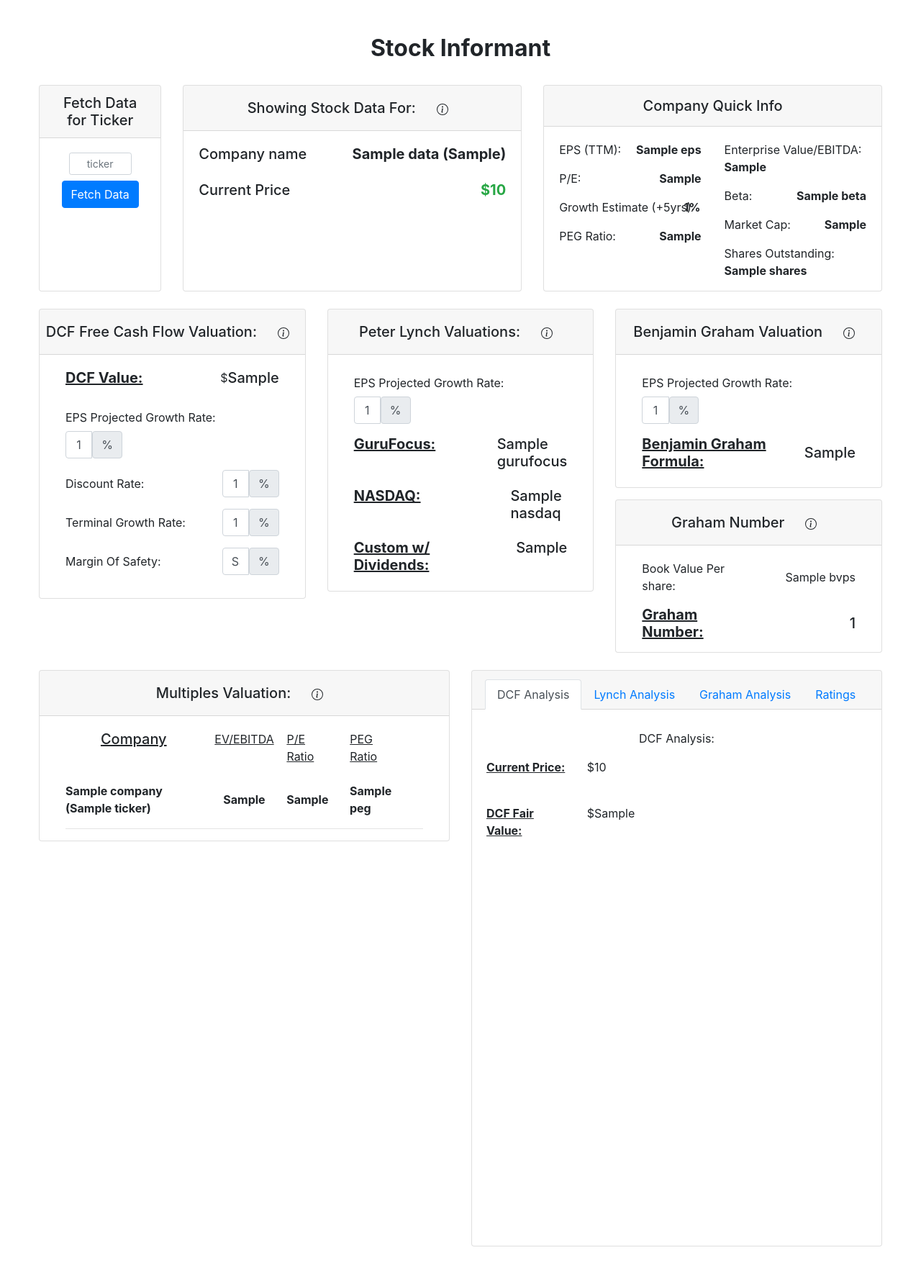
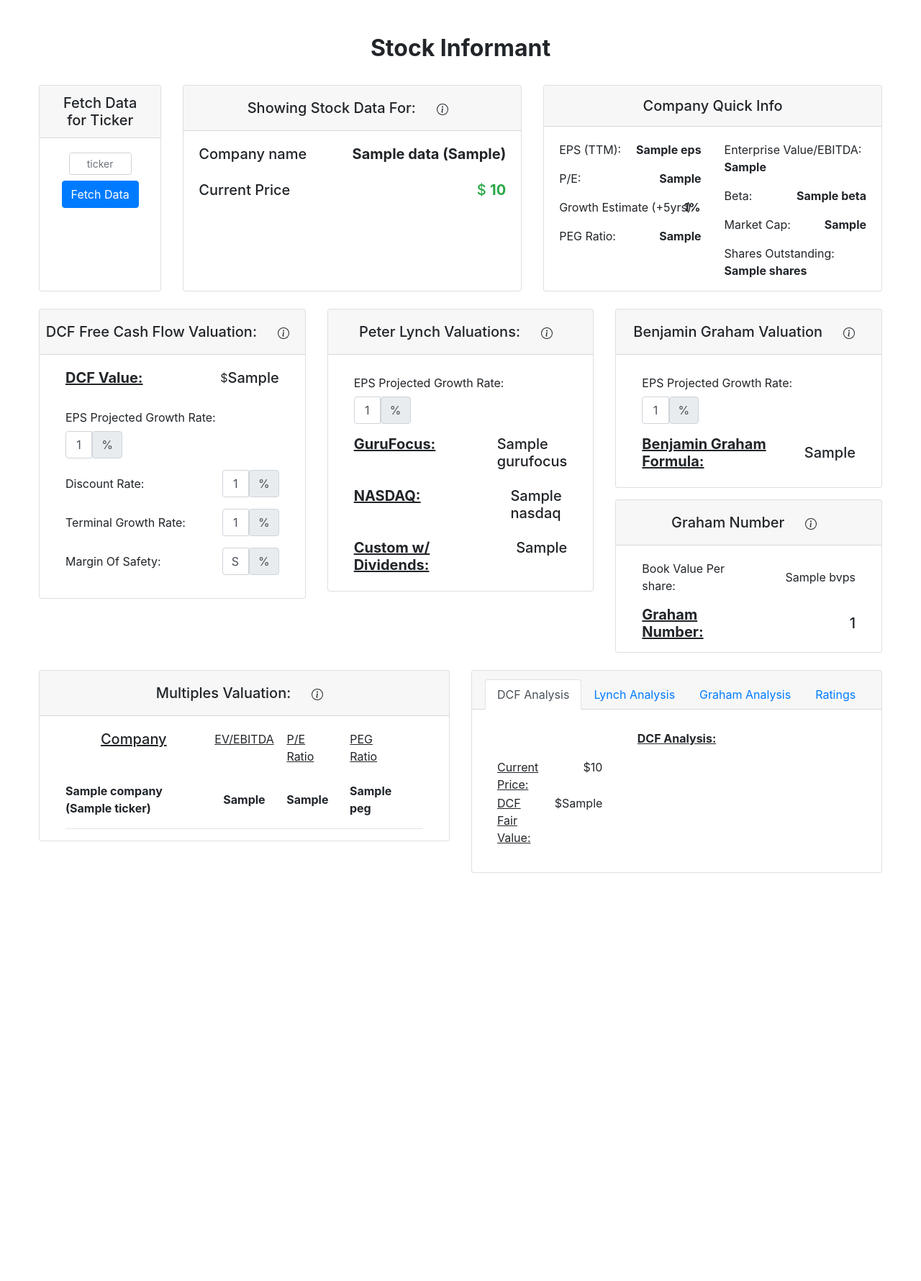
Before and after one commit to LHeen08/stock_informant, a Flask app: template src/templates/data-page.html in a window 1280 px wide. Shown: the whole page at 72% size. After the commit the page ends 1213 px from the top, so only its background shows below. Run offline with Flask 3, Linux system fonts and the light colour scheme; the template is opened without the code that fills it: most values are stand-ins (such as "Sample title", 1, 10 or a date in 2020).

Commit message:
Implement lynch and dcf analysis tabs

```diff
--- a/src/static/custom-scripts.js
+++ b/src/static/custom-scripts.js
@@ -98,6 +98,8 @@ function fetchData(initial_fetch) {
   });
 }
 
+
+// Update DCF values
 function updateDCF() {
   // Variables for dcf
   var epsGrowth = $("#dcf-eps-growth-entry").val();
@@ -129,7 +131,9 @@ function updateDCF() {
 
         // Return the new dcf value
         $("#dcf-val").text(data["dcfVal"]);
-        $("#dcf-analysis").text(data["dcfVal"]);
+        $("#dcf-analysis-value").text(data["dcfVal"]);
+
+        analysisDCFUpdate();
       } else {
         alert("Error getting data from /calculate_dcf");
       }
@@ -166,6 +170,12 @@ function updatePeterLynch() {
         $("#lynch-guru-focus").text(data["gurufocus"]); // Guru focus entry
         $("#lynch-nasdaq").text(data["nasdaq"]); // Guru focus entry
         $("#lynch-custom").text(data["my_method"]); // Guru focus entry
+
+        // upate analysis values
+        $("#gurufocus-analysis-value").text(data["gurufocus"]);
+        $("#nasdaq-analysis-value").text(data["nasdaq"]);
+        $("#custom-analysis-value").text(data["my_method"]);
+        analysisLynch();
       } else {
         alert("Error getting data from /calculate_peter_lynch");
       }
@@ -232,6 +242,151 @@ function elementExists(selector) {
   return $(selector).length > 0;
 }
 
+
+// Function to update the analysis for dcf
+function analysisDCFUpdate() {
+
+  // Get the text content of the element with id="current-price"
+  var currentPriceText = $("#current-price").text();
+  // Remove "$" sign and convert to a floating-point number
+  var numericPrice = parseFloat(currentPriceText.replace("$", ""));
+
+  var dcfVal = Number($("#dcf-val").text());
+
+  console.log("DCF analysis currentPrice: ", numericPrice, " dcf: ", dcfVal);
+
+  // Determine +20% and -20% from dcf fair val
+  var underval = dcfVal * (1 - .20);
+  var overval = dcfVal * (1 + .20);
+
+  var undervalPercent = ((underval - numericPrice) / underval) * 100;
+  var overvalPercent = ((numericPrice - overval) / numericPrice) * 100;
+
+  var outputText;
+  var backgroundColor;
+
+  if (numericPrice > underval && numericPrice < overval) {
+    // Current price is fair value
+    outputText = "Fair Value";
+    backgroundColor = "yellow";
+    moreInfo = "Stock is currently within 20% of DCF Val";
+
+  }
+  else if (numericPrice <= underval) {
+    // Current price is undervalued
+    outputText = "Undervalued";
+    backgroundColor = "lightgreen"; // Set the background color for undervalued
+    moreInfo = `Based off of the DCF Value and Current Price the stock is undervalued by <strong>${undervalPercent.toFixed(2)}%</strong>`;
+
+  }
+  else {
+    // Current price is overvalued
+    outputText = "Overvalued"
+    backgroundColor = "lightcoral"; // Set the background color for overvalued
+    moreInfo = `Based off of the DCF Value and Current Price the stock is overvalued by <strong>${overvalPercent.toFixed(2)}%</strong>`;
+
+  }
+
+
+
+  $("#dcf-analysis-valuation")
+    .text("")
+    .append($("<strong>").html(outputText))
+    .css("background-color", backgroundColor); // Set the background color of the element
+
+  $("#dcf-analysis-info").html(moreInfo);
+
+}
+
+
+// Perform peter lynch calculations analysis
+function analysisLynch() {
+  var gurufocus = $("#gurufocus-analysis-value").text();
+  var nasdaq = $("#nasdaq-analysis-value").text();
+  var custom = $("#custom-analysis-value").text();
+
+
+  // Determine if undervalued, fair value or overvalued for each
+  var guruOutput;
+  var guruBackground;
+  var nasdaqOutput;
+  var nasdaqBackground;
+  var customOutput;
+  var customBackground
+
+  // guru: > 1 might be overvalued, < 1 might be undervalued
+  if (gurufocus > 1) {
+    // Stock might be overvalued
+    guruOutput = "Overvalued";
+    guruBackground = "lightcoral";
+
+  }
+  else {
+    // Stock might be undervalued
+    guruOutput = "Undervalued";
+    guruBackground = "lightgreen";
+  }
+
+
+  // nasdaq:
+  $("#gurufocus-analysis-valuation")
+    .text("")
+    .append($("<strong>").html(guruOutput))
+    .css("background-color", guruBackground);
+
+
+  // within 10% of 1 lets consider fair value
+  // guru: > 1 might be overvalued, < 1 might be undervalued
+  if (nasdaq >= .90 && nasdaq <= 1.10) {
+    nasdaqOutput = "Fair Value";
+    nasdaqBackground = "yellow";
+  }
+  else if (nasdaq > 1.10) {
+    // Stock might be overvalued
+    nasdaqOutput = "Overvalued";
+    nasdaqBackground = "lightcoral";
+
+  }
+  else {
+    // Stock might be undervalued
+    nasdaqOutput = "Undervalued";
+    nasdaqBackground = "lightgreen";
+  }
+
+  $("#nasdaq-analysis-valuation")
+    .text("")
+    .append($("<strong>").html(nasdaqOutput))
+    .css("background-color", nasdaqBackground);
+
+
+  // custom method: <1 overvalued, 1-1.5 fair value, >1.5 undervalue
+  if (custom < 1) {
+    // Stock might be overvalued
+    customOutput = "Overvalued";
+    customBackground = "lightcoral";
+
+  }
+  else if(custom >= 1 && custom < 1.5){
+    // Stock might be undervalued
+    customOutput = "Fair Value";
+    customBackground = "yellow";
+  }
+  else{
+    // Stock may be undervalued
+    customOutput = "Undervalued";
+    customBackground = "lightgreen";
+  }
+
+
+  $("#custom-analysis-valuation")
+  .text("")
+  .append($("<strong>").html(customOutput))
+  .css("background-color", customBackground);
+
+}
+
+
+
 $(document).ready(function () {
   hideLoader();
 
@@ -286,6 +441,13 @@ $(document).ready(function () {
   $("#ben-graham-info-popover").popover({ trigger: "hover" });
   $("#graham-number-info-popover").popover({ trigger: "hover" });
   $("#multiples-valuation-info-popover").popover({ trigger: "hover" });
+
+
+  // Call analysis function updates
+  analysisDCFUpdate();
+  analysisLynch();
+
+
 
   // Handle initial page ticker fetch data button with jQuery
   $("#initial-ticker").on("keydown", function (e) {
@@ -472,4 +634,6 @@ $(document).ready(function () {
         this.value = old_ben_graham_eps_growth;
       }
     });
+
+
 });
--- a/src/static/custom-style.css
+++ b/src/static/custom-style.css
@@ -93,3 +93,30 @@ form.ticker-entry * {
 .speed .units {
   font-size: 3vw;
 }
+
+
+#dcf-analysis-valuation {
+  border-radius: 10px;
+  padding: 5px;
+}
+
+#dcf-analysis-info {
+  width: 75%;
+}
+
+#gurufocus-analysis-valuation {
+  border-radius: 10px;
+  padding: 5px;
+  margin: 0;
+}
+
+#nasdaq-analysis-valuation {
+  border-radius: 10px;
+  padding: 5px;
+  margin: 0;
+}
+#custom-analysis-valuation {
+  border-radius: 10px;
+  padding: 5px;
+  margin: 0;
+}
--- a/src/templates/data-page.html
+++ b/src/templates/data-page.html
@@ -68,7 +68,8 @@
                 Current Price
               </h5>
               <h5 class="card-subtitle mb-2 text-success pb-2" id="current-price">
-                <strong>${{data.current_price}}</strong>
+                <span>$</span>
+                <strong>{{data.current_price}}</strong>
               </h5>
             </div>
           </div>
@@ -437,35 +438,34 @@
             <div class="tab-pane fade show active" id="dcf-analysis">
               <div class="card-body">
                 <div class="row justify-content-center">
-                  <p>DCF Analysis:</p>
+                  <p><u><strong>DCF Analysis:</strong></u></p>
                 </div>
+                <div class="container">
                   <div class="row">
-                  <!-- Left side with Current Price and DCF Fair Value -->
-                  <div class="col-md-6">
-                    <div class="row justify-content-start pb-4">
-                      <div class="col d-flex">
-                        <p class="card-content"><strong><u>Current Price:</u></strong></p>
+                    <div class="col-md-4 d-flex flex-column justify-content-center">
+                      <div style="height: 50px;">
+                        <div class="row d-flex justify-content-between">
+                          <div class="col d-flex justify-content-start">
+                            <p><u>Current Price:</u></p>
                           </div>
-                      <div class="col d-flex">
-                        <p class="card-content" id="current-price-dcf-analysis">${{data.current_price}}</p>
-                      </div>
-                    </div>
-                    <div class="row pb-0">
-                      <div class="col d-flex">
-                        <p class="card-content"><strong><u>DCF Fair Value:</u></strong></p>
-                      </div>
-                      <div class="col d-flex">
-                        <span>$</span>
-                        <p class="card-content" id="dcf-analysis">{{data.dcf_val}}</p>
+                          <div class="col d-flex justify-content-end">
+                            <p>${{data.current_price}}</p>
                           </div>
                         </div>
                       </div>
-                  <!-- Right side with the value -->
-                  <div class="col d-flex justify-content-center">
-                    <div class="row align-items-center">
-                      <div class="col d-flex justify-content-center">
-                        <h5 class="card-content" id="dcf-analysis-grade"></h5>
+                      <div class="row d-flex justify-content-between">
+                        <div class="col d-flex justify-content-start">
+                          <p><u>DCF Fair Value:</u></p>
                         </div>
+                        <div class="col d-flex justify-content-end">
+                          <span>$</span>
+                          <p id="dcf-analysis-value">{{data.dcf_val}}</p>
+                        </div>
+                      </div>
+                    </div>
+                    <div class="col-md-8 d-flex flex-column justify-content-center align-items-center">
+                      <p id="dcf-analysis-valuation"></p>
+                      <p id="dcf-analysis-info" class="text-center"></p>
                     </div>
                   </div>
                 </div>
@@ -474,57 +474,37 @@
             <div class="tab-pane fade" id="lynch-analysis">
               <div class="card-body">
                 <div class="row justify-content-center">
-                  <p>Lynch Analysis:</p>
+                  <p><u><strong>Lynch Analysis:</strong></u></p>
                 </div>
-                <!-- GuruFocus Analysis -->
-                <div class="row">
-                  <div class="col d-flex justify-content-start">
-                    <p class="card-body"><strong><u>GuruFocus:</u></strong</p>
+                <div class="container">
+                  <div class="row d-flex align-items-center">
+                    <div class="col-4 d-flex justify-content-center"><u>GuruFocus:</u></div>
+                    <div class="col-2 d-flex justify-content-start" id="gurufocus-analysis-value">{{data.peter_lynch_calcs["gurufocus"]}}</div>
+                    <div class="col-6 d-flex justify-content-center">
+                      <p id="gurufocus-analysis-valuation"></p>
                     </div>
-                  <div class="col d-flex justify-content-start">
-                    <p class="card-body" id="lynch-gurufocus-analysis">{{data.peter_lynch_calcs["gurufocus"]}}</p>
-                  </div>
-                  <div class="col d-flex justify-content-center">
-                    <p class="card-body">value</p>
                   </div>
                 </div>
                 <hr class="my-2">
-
-                <!-- NASDAQ Analysis -->
+                <div class="container">
                   <div class="row d-flex align-items-center">
-                  <div class="col-md-6">
-                    <div class="row">
-                      <div class="col">
-                        <p class="card-content"><strong><u>NASDAQ:</u></strong></p>
-                      </div>
-                      <div class="col">
-                        <p class="card-content" id="lynch-nasdaq-analysis">${{data.current_price}}</p>
+                    <div class="col-4 d-flex justify-content-center"><u>NASDAQ:</u></div>
+                    <div class="col-2 d-flex justify-content-start" id="nasdaq-analysis-value">{{data.peter_lynch_calcs["nasdaq"]}}</div>
+                    <div class="col-6 d-flex justify-content-center">
+                      <p id="nasdaq-analysis-valuation"></p>
                     </div>
                   </div>
                 </div>
-                  <div class="col">
-                    <h5 class="card-content" id="lynch-nasdaq-analysis-grade">value</h5>
-                  </div>
-                </div>
                 <hr class="my-2">
-
-                <!-- Custom Analysis -->
+                <div class="container">
                   <div class="row d-flex align-items-center">
-                  <div class="col-md-6">
-                    <div class="row">
-                      <div class="col">
-                        <p class="card-content"><strong><u>Custom w/ Dividends:</u></strong></p>
-                      </div>
-                      <div class="col">
-                        <p class="card-content" id="lynch-custom-analysis">${{data.current_price}}</p>
+                    <div class="col-4 d-flex justify-content-center"><u>Custom w/ Dividends:</u></div>
+                    <div class="col-2 d-flex justify-content-start" id="custom-analysis-value">{{data.peter_lynch_calcs["my_method"]}}</div>
+                    <div class="col-6 d-flex justify-content-center" >
+                        <p id="custom-analysis-valuation"></p>
                     </div>
                   </div>
                 </div>
-                  <div class="col">
-                    <h5 class="card-content" id="lynch-custom-analysis-grade">value</h5>
-                  </div>
-                </div>
-
               </div>
             </div>
             <div class="tab-pane fade" id="ben-graham-analysis">
@@ -532,69 +512,9 @@
                 <div class="row justify-content-center">
                   <p>Benjamin Graham Analysis:</p>
                 </div>
-                <div class="row">
-                  <!-- Left side with Current Price and DCF Fair Value -->
-                  <div class="col-md-6">
-                    <div class="row justify-content-start pb-4">
-                      <div class="col d-flex">
-                        <p class="card-content"><strong><u>Current Price:</u></strong></p>
-                      </div>
-                      <div class="col d-flex">
-                        <p class="card-content" id="current-price-ben-graham-analysis">${{data.current_price}}</p>
-                      </div>
-                    </div>
-                    <div class="row pb-0">
-                      <div class="col d-flex">
-                        <p class="card-content"><strong><u>Ben Graham Fair Value:</u></strong></p>
-                      </div>
-                      <div class="col d-flex">
-                        <span>$</span>
-                        <p class="card-content" id="ben-graham-analysis">{{data.ben_graham_calc}}</p>
-                      </div>
-                    </div>
-                  </div>
-                  <!-- Right side with the value -->
-                  <div class="col d-flex justify-content-center">
-                    <div class="row align-items-center">
-                      <div class="col d-flex justify-content-center">
-                        <h5 class="card-content" id="ben-graham-analysis-grade">value</h5>
-                      </div>
-                    </div>
-                  </div>
-                </div>
                 <hr class="my-2">
                 <div class="row pt-2 justify-content-center">
                   <p>Graham Number Analysis:</p>
-                </div>
-                <div class="row">
-                  <!-- Left side with Current Price and DCF Fair Value -->
-                  <div class="col-md-6">
-                    <div class="row justify-content-start pb-4">
-                      <div class="col d-flex">
-                        <p class="card-content"><strong><u>Current Price:</u></strong></p>
-                      </div>
-                      <div class="col d-flex">
-                        <p class="card-content" id="current-price-graham-num-analysis">${{data.current_price}}</p>
-                      </div>
-                    </div>
-                    <div class="row pb-0">
-                      <div class="col d-flex">
-                        <p class="card-content"><strong><u>Ben Graham Fair Value:</u></strong></p>
-                      </div>
-                      <div class="col d-flex">
-                        <span>$</span>
-                        <p class="card-content" id="graham-num-analysis">{{data.graham_num}}</p>
-                      </div>
-                    </div>
-                  </div>
-                  <!-- Right side with the value -->
-                  <div class="col d-flex justify-content-center">
-                    <div class="row align-items-center">
-                      <div class="col d-flex justify-content-center">
-                        <h5 class="card-content" id="ben-graham-analysis-grade">value</h5>
-                      </div>
-                    </div>
-                  </div>
                 </div>
               </div>
             </div>
--- a/src/web_app.py
+++ b/src/web_app.py
@@ -117,8 +117,8 @@ def calculate_ben_graham():
 if __name__ == "__main__":
     if platform.system() == "Darwin" :
         app.run(debug=True, host="127.0.0.1", port="8000") # Using port 8000 for mac...
-    else:
-        app.run(debug=True, host="127.0.0.1", port="5000")
+    # else:
+        # app.run(debug=True, host="127.0.0.1", port="5000")
 
     # Used for VM
-    # app.run(debug=True, host="10.0.2.15", port="5000")
+    app.run(debug=True, host="10.0.2.15", port="5000")
```
Lines whose indentation alone changed are shown as unchanged.
